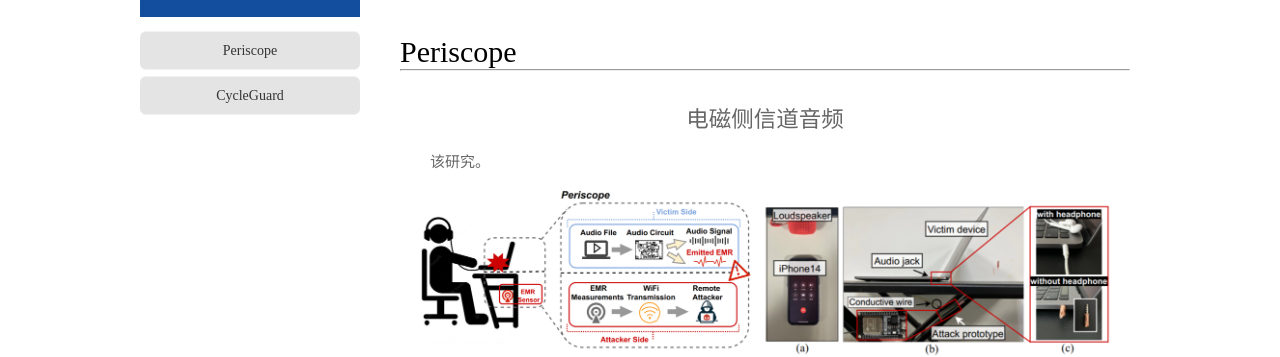
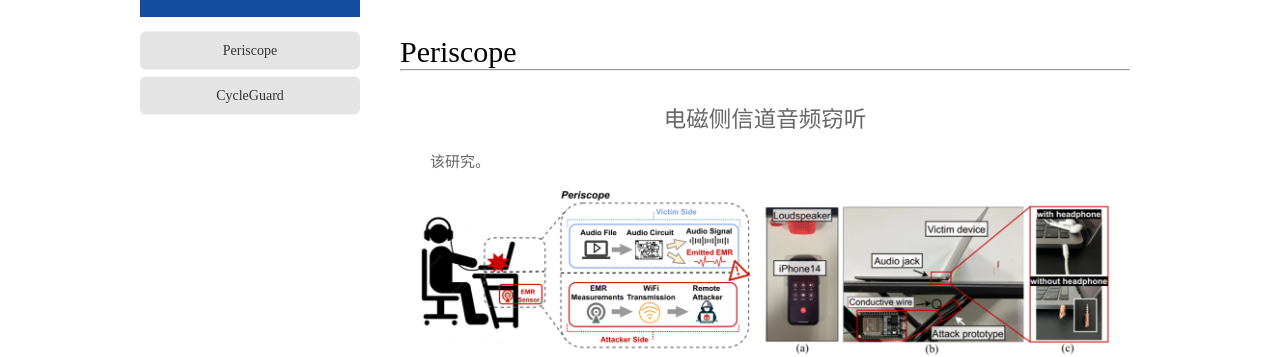
Before and after one commit to senseclab/senseclab.github.io, a Jekyll site: the page built from pages/soft-robotics.html, in a window 1280 px wide. Shown: the part 261-618 px from the top of the page. Built offline with Jekyll 4.4.1, drawn with Linux system fonts in a browser that asks for light colours.

Commit message:
Update soft-robotics.html

```diff
--- a/pages/soft-robotics.html
+++ b/pages/soft-robotics.html
@@ -15,7 +15,7 @@ description: 仿生软体
       <h1>Periscope</h1>
       <hr>
       <div style="margin-top:30px"></div>
-      <h2 align="center"><a>电磁侧信道音频</a></h2>
+      <h2 align="center"><a>电磁侧信道音频窃听</a></h2>
       <br>
       <p style="text-indent:2em"><a>该研究。</a></p>
       <br>
```
